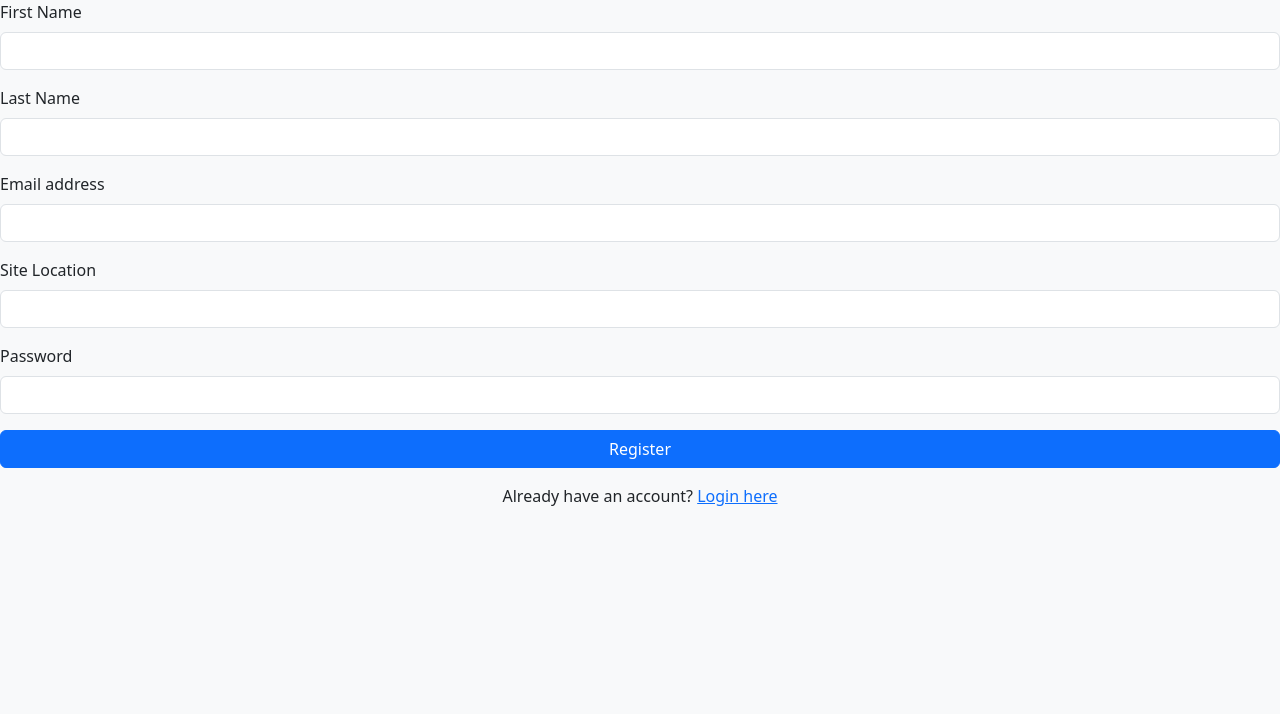
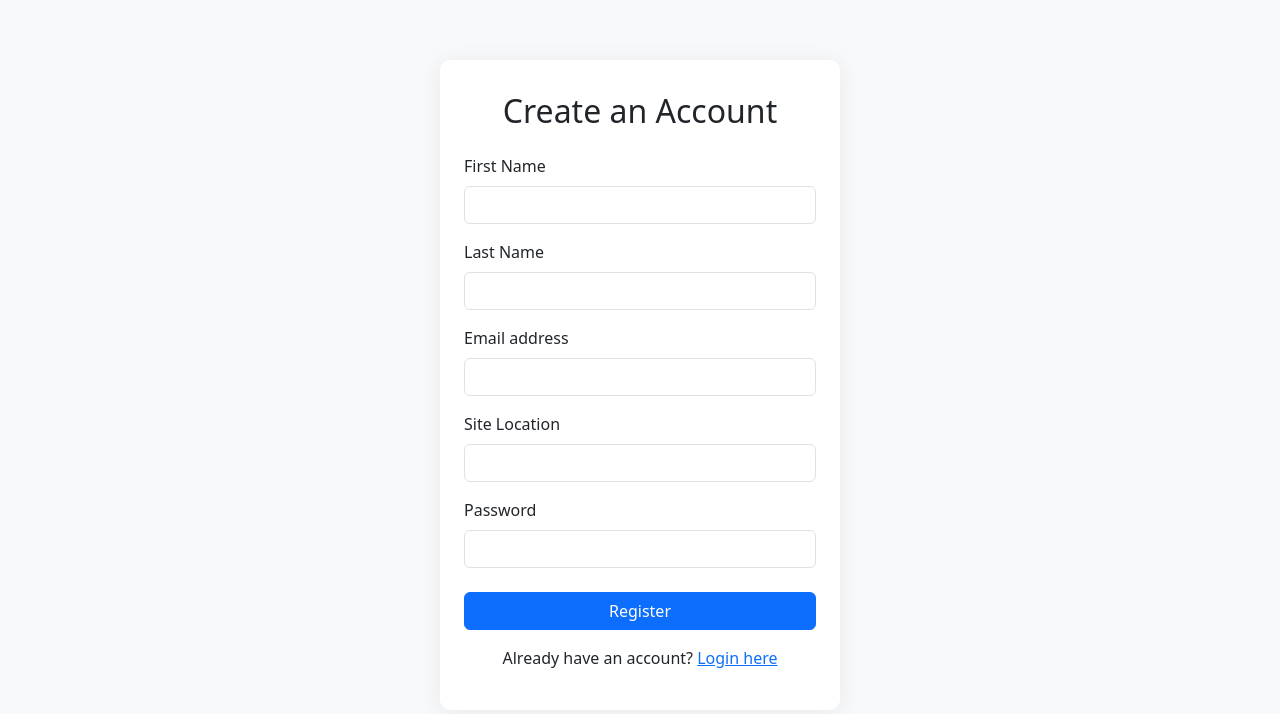
Before and after one commit to ChazzCodes/UniDevopsTask, a Flask app: page /register in a window 1280 px wide. Shown: the part 56-770 px from the top of the page. Run offline with Flask 3, Linux system fonts and the light colour scheme.

Commit message:
Style: Center register form and match login form width

```diff
--- a/api/templates/register.html
+++ b/api/templates/register.html
@@ -5,6 +5,23 @@
     <title>Register - IT Asset Tracker</title>
     <link rel="stylesheet" href="{{ url_for('static', filename='style.css') }}">
     <link href="https://cdn.jsdelivr.net/npm/bootstrap@5.3.0/dist/css/bootstrap.min.css" rel="stylesheet">
+    <style>
+        .register-container {
+            max-width: 400px;
+            margin: 60px auto 0 auto;
+            padding: 32px 24px 24px 24px;
+            background: #fff;
+            border-radius: 10px;
+            box-shadow: 0 3px 24px rgba(0,0,0,0.07);
+        }
+        .form-control, .btn {
+            height: 38px;
+            font-size: 16px;
+        }
+        .btn-primary {
+            width: 100%;
+        }
+    </style>
 </head>
 <body class="bg-light">
 
@@ -15,8 +32,10 @@
         </div>
     </nav>
 
-    <!-- Register Form -->
-    <form method="POST">
+    <!-- Register Form Centered -->
+    <div class="register-container">
+        <h2 class="text-center mb-4">Create an Account</h2>
+        <form method="POST" autocomplete="off">
             <div class="mb-3">
                 <label for="first_name" class="form-label">First Name</label>
                 <input type="text" name="first_name" id="first_name" class="form-control" required>
@@ -37,18 +56,13 @@
                 <input type="text" name="site" id="site" class="form-control">
             </div>
 
-    <div class="mb-3">
+            <div class="mb-4">
                 <label for="password" class="form-label">Password</label>
                 <input type="password" name="password" id="password" class="form-control" required>
             </div>
 
-    <div class="d-grid">
             <button type="submit" class="btn btn-primary">Register</button>
-    </div>
         </form>
-
-
-
         <p class="text-center mt-3">Already have an account? <a href="/login">Login here</a></p>
     </div>
 
```
Lines whose indentation alone changed are shown as unchanged.
